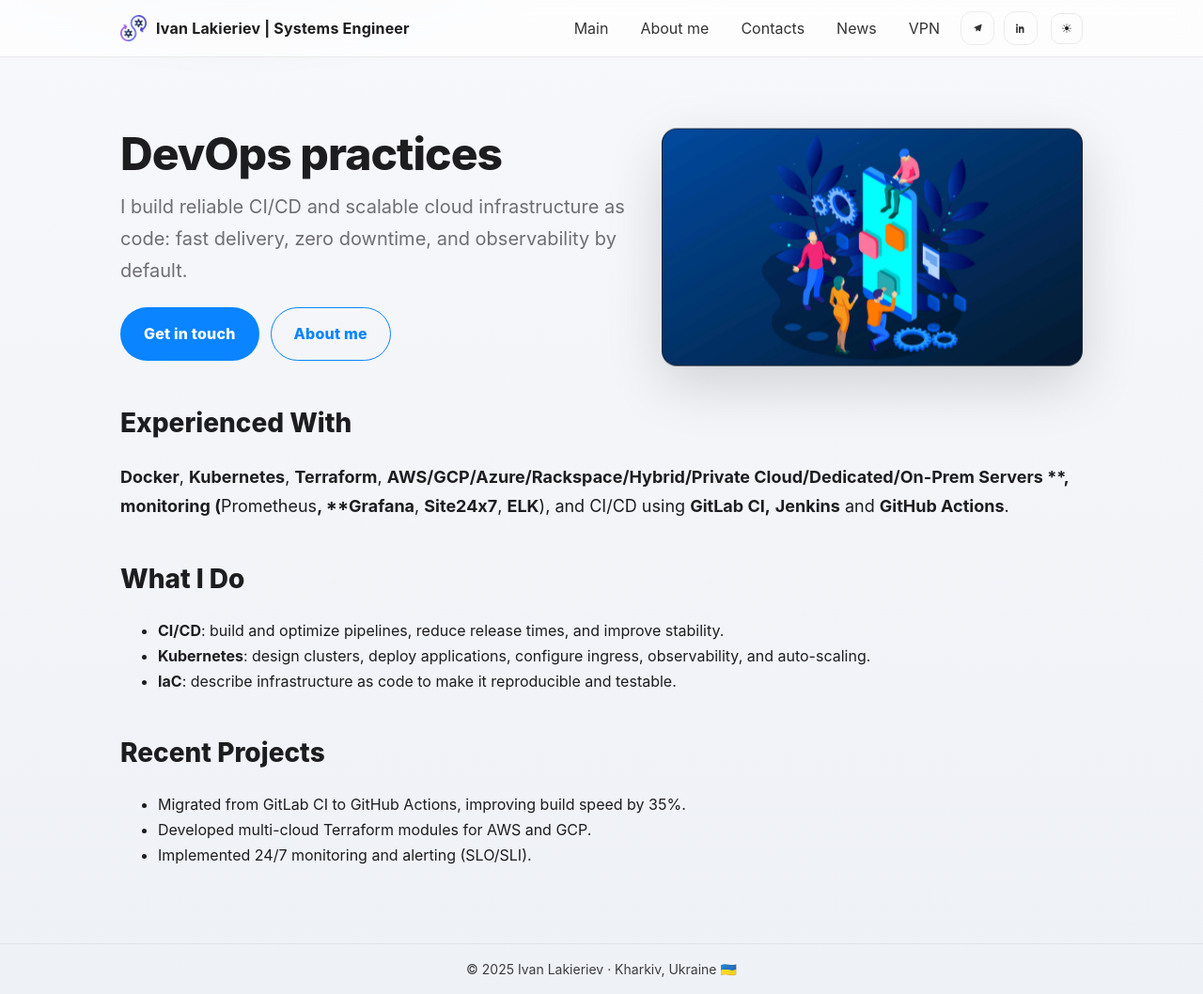
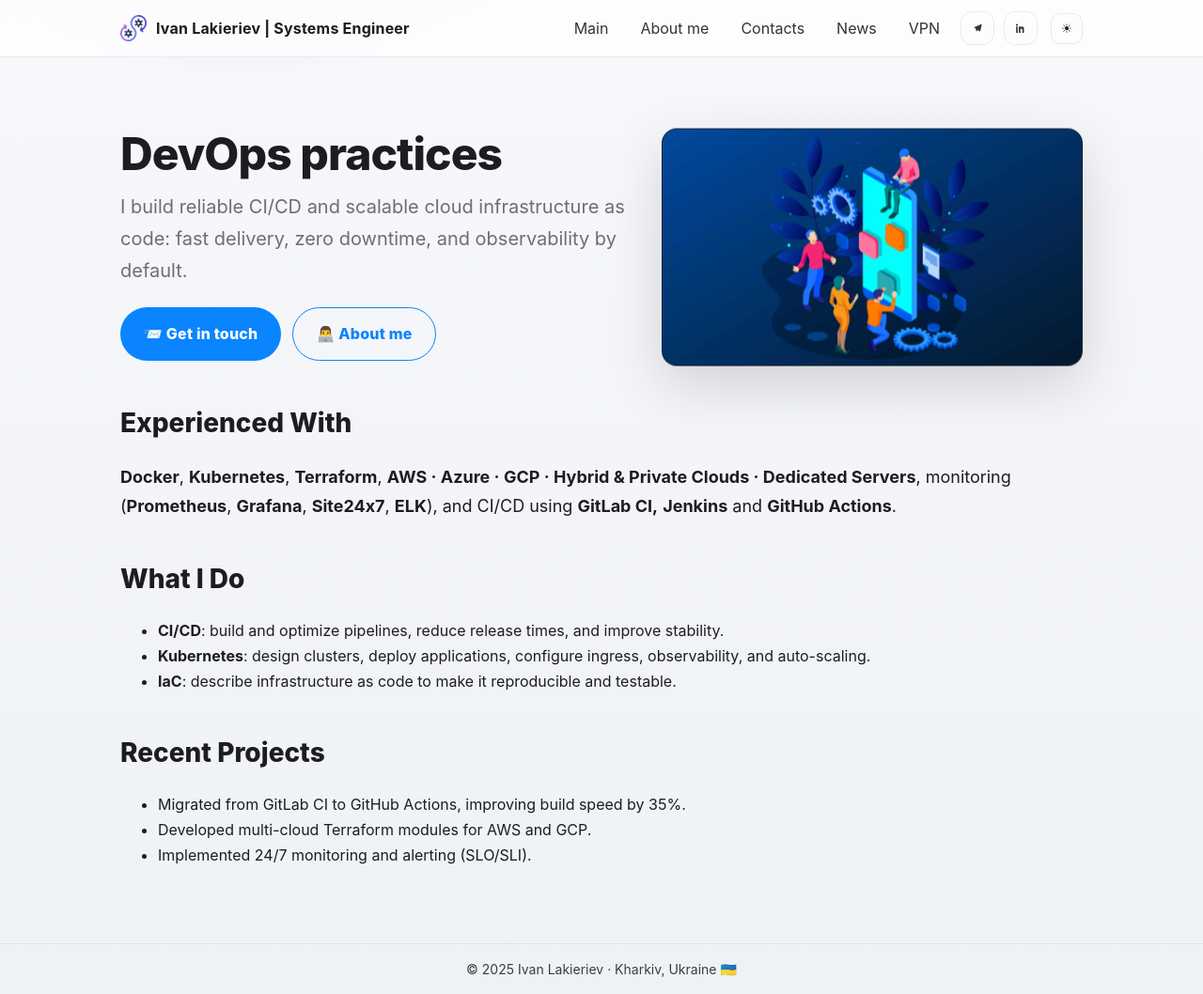
Before and after one commit to lkrv69/One-Page, a Jekyll site: the page built from index.md, in a window 1280 px wide and 1058 px high. Shown: the whole window at 94% size. Built offline with Jekyll 4.4.1, drawn with Linux system fonts in a browser that asks for light colours.

Commit message:
Update index.md

```diff
--- a/index.md
+++ b/index.md
@@ -9,16 +9,15 @@ description: "DevOps Engineer: CI/CD, Kubernetes, Terraform, AWS/GCP."
     <h1>DevOps practices</h1>
     <p class="sub">I build reliable CI/CD and scalable cloud infrastructure as code: fast delivery, zero downtime, and observability by default.</p>
     <div class="btns">
-      <a class="btn" href="/contacts/">Get in touch</a>
-      <a class="btn secondary" href="/about/">About me</a>
+      <a class="btn" href="/contacts/">📨 Get in touch</a>
+      <a class="btn secondary" href="/about/">👨‍💻 About me</a>
     </div>
   </div>
   <img class="hero-ill" src="/assets/img/devops.webp" alt="DevOps illustration">
 </div>
 
 ## Experienced With
-**Docker**, **Kubernetes**, **Terraform**, **AWS/GCP/Azure/Rackspace/Hybrid/Private Cloud/Dedicated/On-Prem Servers
-**, monitoring (**Prometheus**, **Grafana**, **Site24x7**, **ELK**), and CI/CD using **GitLab CI,** **Jenkins** and **GitHub Actions**.
+**Docker**, **Kubernetes**, **Terraform**, **AWS · Azure · GCP · Hybrid & Private Clouds · Dedicated Servers**, monitoring (**Prometheus**, **Grafana**, **Site24x7**, **ELK**), and CI/CD using **GitLab CI,** **Jenkins** and **GitHub Actions**.
 
 ## What I Do
 - **CI/CD**: build and optimize pipelines, reduce release times, and improve stability.
```
